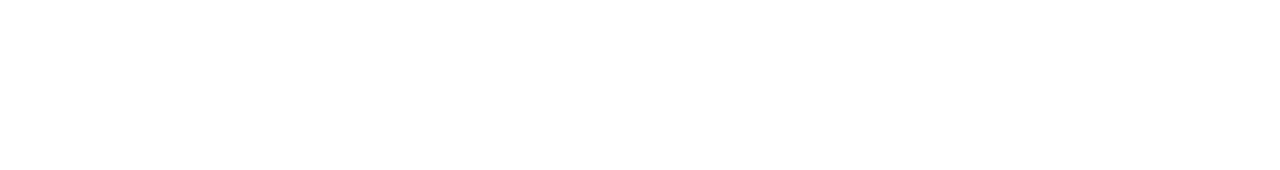
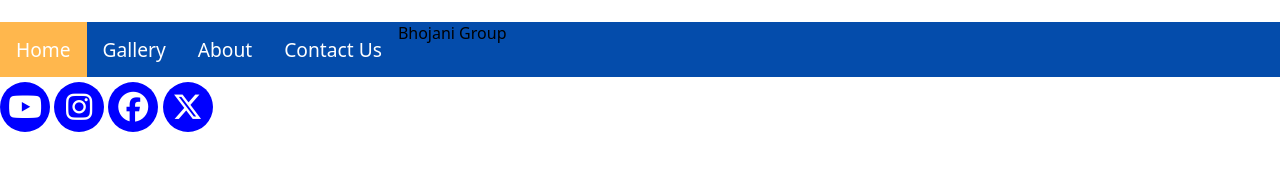
Before and after one commit to Bhojani-Group/Bhojani-Group, a plain HTML site: page index.html in a window 1280 px wide. Drawn offline with Linux system fonts and the light colour scheme.

Commit message:
added new file style.css added full website code

```diff
--- a/index.html
+++ b/index.html
@@ -3,9 +3,29 @@
 <head>
     <meta charset="UTF-8">
     <meta name="viewport" content="width=device-width, initial-scale=1.0">
-    <title>Document</title>
+    <script src="https://kit.fontawesome.com/e87b9ef2d5.js" crossorigin="anonymous"></script>
+    <title>Bhojani Group</title>
 </head>
+<link rel="stylesheet" href="style.css">
 <body>
+    <marquee behavior="scroll" direction=""></marquee>
+    <div class="nevigation">
+        <ul>
+            <li class="Home"><a href="index.html" class="active">Home</a></li>
+            <li class="Gallery"><a href="gallery.html">Gallery</a></li>
+            <li class="About"><a href="about.html">About</a></li>
+            <li class="Contact"><a href="contact.html">Contact Us</a></li>
+            <li class="header">Bhojani Group</li>
+        </ul>
+    </div>
+    <div class="youtube">
+        <a href="http://www.youtube.com/@bhojani_brothers" target="_blank"><i class="fa-brands fa-youtube"></i></a>
+        <a href="https://www.instagram.com/bhojani_brothers/" target="_blank"><i class="fa-brands fa-instagram"></i></a>
+        <a href="https://www.facebook.com/profile.php?id=61551067512560" target="_blank"><i class="fa-brands fa-facebook"></i></a>
+        <a href="https://twitter.com/Bhojani_Group" target="_blank"><i class="fa-brands fa-x-twitter"></i></a>
+    </div>
 
+
+    </div>
 </body>
 </html>
--- /dev/null
+++ b/style.css
@@ -0,0 +1,72 @@
+*{
+    margin: 0px;
+    padding: 0px;
+}
+.heads{
+    border: solid #43e9ff 2px;
+    border-radius: 7px;
+    width: 280px;
+    background-color: rgb(245, 245, 170);
+    text-align: center;
+    margin-left: 550px;
+    margin-right: 550px;
+    font-size: xx-large;
+    outline-color: mediumorchid;
+    text-shadow: 2px 2px 5px red;
+    font-family: cursive;
+}
+.channle{
+    text-decoration: none;
+    font-family: fantasy;
+    text-shadow: 2px 2px 5px aqua;
+    font-size: xx-large;
+    margin-left: 10px;
+}
+.link{
+    font-size: x-large;
+    color: red;
+    text-shadow: 2px 2px 3px rgb(255, 136, 0);
+}
+.youtube i{
+    font-size: 30px;
+    color: white;
+    width: 50px;
+    height: 50px;
+    background-color: blue;
+    border-radius: 50%;
+    text-align: center;
+    line-height: 50px;
+    transition: 0.4s;
+    margin-top: 5px;
+    display: inline-block;
+}
+.youtube i:hover{
+    background: #FFB74D;
+}
+.nevigation ul{
+    list-style-type: none;
+    margin: 0;
+    padding: 0;
+    overflow: hidden;
+    background-color: #044cab;
+}
+.nevigation li{
+    float: left;
+}
+li a{
+    font-size: larger;
+    display: inline-block;
+    color: white;
+    padding: 14px 16px;
+    text-align: center;
+    text-decoration: none;
+}
+li :hover{
+    background-color: rgb(43, 91, 248);
+}
+.active{
+    background-color: #FFB74D;
+}
+body{
+    font-family: system-ui, -apple-system, BlinkMacSystemFont, 'Segoe UI', Roboto, Oxygen, Ubuntu, Cantarell, 'Open Sans', 'Helvetica Neue', sans-serif;
+}
```
